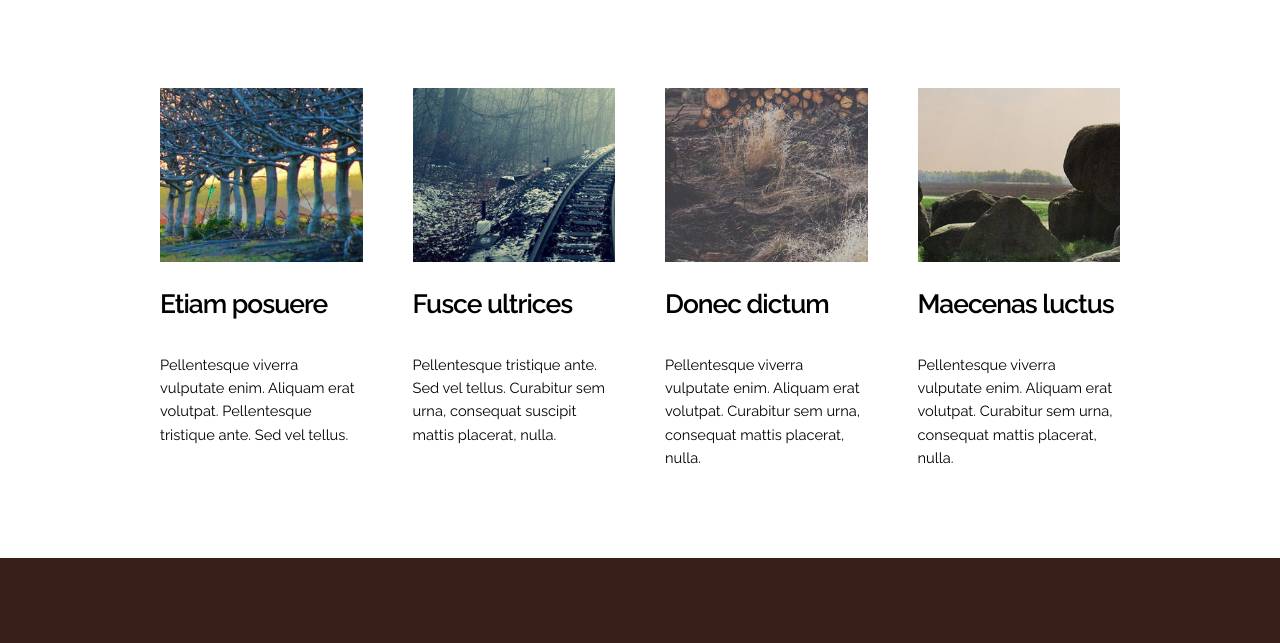
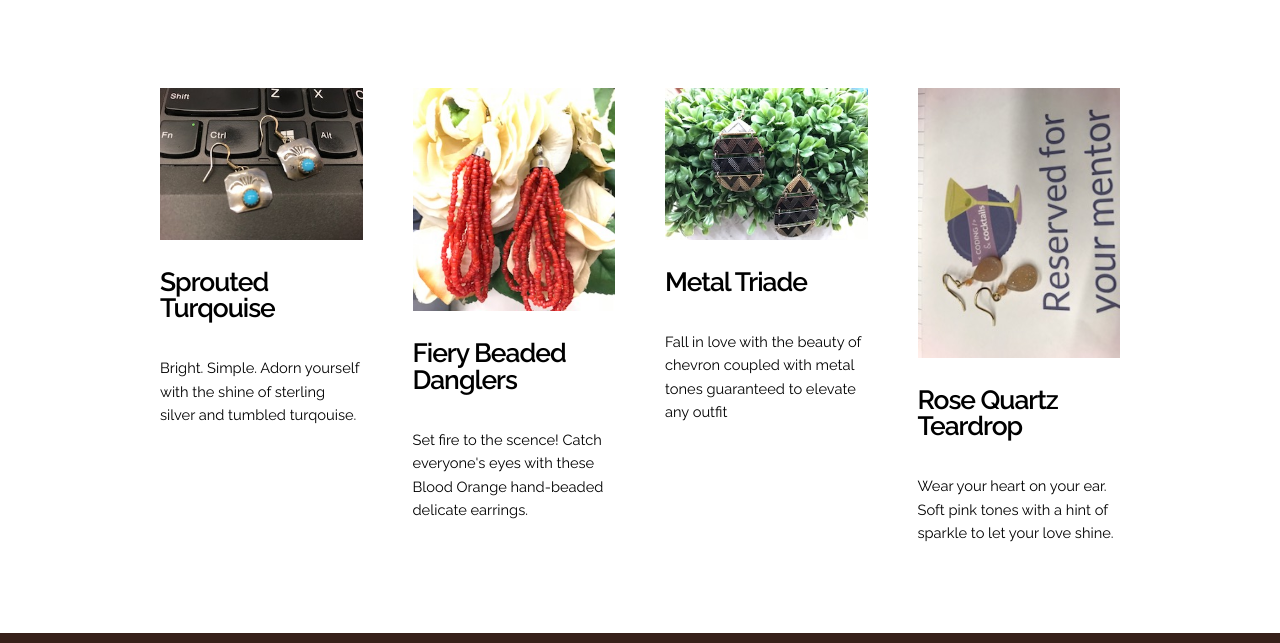
Before and after one commit to mhaswood/unique-earrings, a plain HTML site: page index.html in a window 1280 px wide. Shown: the part 631-1274 px from the top of the page. Drawn offline with nearby package versions, Linux system fonts and the light colour scheme.

Commit message:
added pictures

```diff
--- a/index.html
+++ b/index.html
@@ -6,7 +6,7 @@
 -->
 <html>
 	<head>
-		<title>Autonomy by TEMPLATED</title>
+		<title>Unique Earrings</title>
 		<meta http-equiv="content-type" content="text/html; charset=utf-8" />
 		<meta name="description" content="" />
 		<meta name="keywords" content="" />
@@ -32,7 +32,7 @@
 
 				<!-- Logo -->
 				<div id="logo">
-					<h1><a href="#">Autonomy</a></h1>
+					<h1><a href="#">Unique Earrings</a></h1>
 				</div>
 
 				<!-- Nav -->
@@ -56,41 +56,41 @@
 
 					<div class="3u">
 						<section>
-							<a href="#" class="image full"><img src="images/pics02.jpg" alt=""></a>
+							<a href="#" class="image full"><img src="images/IMG_0429.jpg" alt=""></a>
 							<header>
-								<h2>Etiam posuere</h2>
+								<h2>Sprouted Turqouise</h2>
 							</header>
-							<p>Pellentesque viverra vulputate enim. Aliquam erat volutpat. Pellentesque tristique ante. Sed vel tellus.</p>
+							<p>Bright. Simple. Adorn yourself with the shine of sterling silver and tumbled turqouise.</p>
 						</section>
 					</div>
 
 					<div class="3u">
 						<section>
-							<a href="#" class="image full"><img src="images/pics03.jpg" alt=""></a>
+							<a href="#" class="image full"><img src="images/IMG_0436.jpg" alt=""></a>
 							<header>
-								<h2>Fusce ultrices</h2>
+								<h2>Fiery Beaded Danglers</h2>
 							</header>
-							<p>Pellentesque tristique ante. Sed vel tellus. Curabitur sem urna, consequat suscipit mattis placerat, nulla.</p>
+							<p>Set fire to the scence! Catch everyone's eyes with these Blood Orange hand-beaded delicate earrings. </p>
 						</section>
 					</div>
 
 					<div class="3u">
 						<section>
-							<a href="#" class="image full"><img src="images/pics04.jpg" alt=""></a>
+							<a href="#" class="image full"><img src="images/IMG_0434.jpg" alt=""></a>
 							<header>
-								<h2>Donec dictum</h2>
+								<h2>Metal Triade</h2>
 							</header>
-							<p>Pellentesque viverra vulputate enim. Aliquam erat volutpat. Curabitur sem urna, consequat mattis placerat, nulla.</p>
+							<p>Fall in love with the beauty of chevron coupled with metal tones guaranteed to elevate any outfit </p>
 						</section>
 					</div>
 
 					<div class="3u">
 						<section>
-							<a href="#" class="image full"><img src="images/pics05.jpg" alt=""></a>
+							<a href="#" class="image full"><img src="images/IMG_0435.jpg" alt=""></a>
 							<header>
-								<h2>Maecenas luctus</h2>
+								<h2>Rose Quartz Teardrop</h2>
 							</header>
-							<p>Pellentesque viverra vulputate enim. Aliquam erat volutpat. Curabitur sem urna, consequat mattis placerat, nulla.</p>
+							<p>Wear your heart on your ear. Soft pink tones with a hint of sparkle to let your love shine.</p>
 						</section>
 					</div>
 
```
Also changed, not shown: images/IMG_0429.jpg (added), images/IMG_0434.jpg (added), images/IMG_0435.jpg (added), images/IMG_0436.jpg (added).
